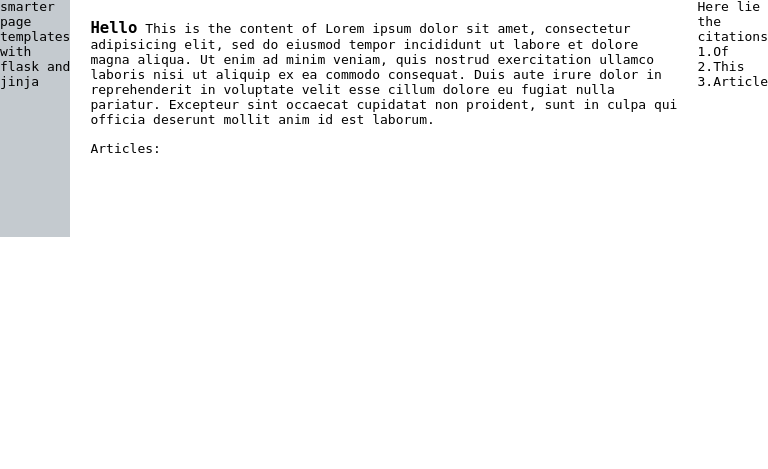
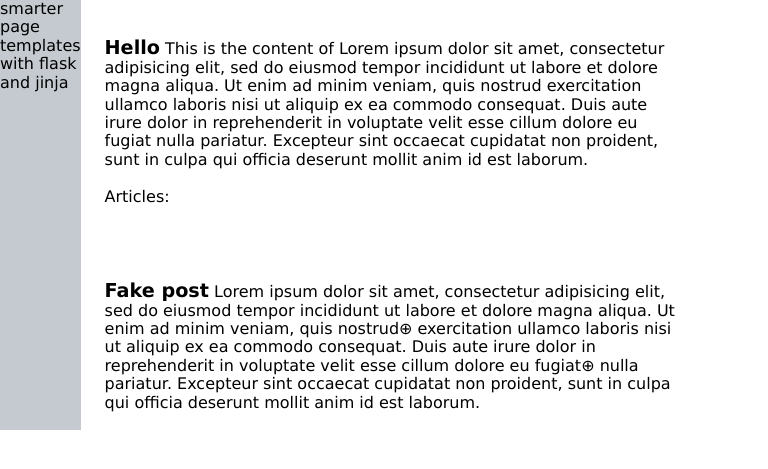
Before and after one commit to Odnes/pneumatic, a Flask app: page / in a window 768 px wide. Shown: the top 469 px of the page. Run offline with Flask 2, Linux system fonts and the light colour scheme; data that the repository does not hold is empty.

Commit message:
Add support for tufte-style responsive sidenotes

```diff
--- a/or_flask/static/css/styles.css
+++ b/or_flask/static/css/styles.css
@@ -17,27 +17,68 @@
    ---------------------------------------------------------*/
     body {
       display: flex;
-      font-family: monospace;
+      font-family: Verdana, monospace;
     }
     h1 {
       font-size: 1.2em;
       display:inline;
     }
+    sup {
+        line-height: 1.15em;
+    }
+    input.note-toggle {
+        display:none;
+    }
     .nav_wrap {
       background-color: rgba(138, 150,159,0.5);
       display:none;
+      max-width: 10em;
       }
     .content_wrap{
-      min-width: 400px;
-      margin: 20px;
+      max-width: 45em;
+      margin-left: 1.5em;
+      margin-right: 1.5em;
+    }
+    .sidenote{
+
+      float: right;
+      max-width: 20em;
+      margin-right: -22em;
+      clear:right;
+      position: relative;
+      transform: translateY(-30%);
+
+    }
+    .inline-title-button{
+      float: right;
     }
 
+@media only screen and (max-width: 75em) {
+    /*largely copied from tufte css*/
+    .sidenote {
+      display:none;
+    }
+    .note-toggle:checked + .sidenote{
+        display: block;
+        float: left;
+        left: 1rem;
+        clear: both;
+        width: 95%;
+        max-width: 95%;
+        margin: 1rem 2.5%;
+        vertical-align: baseline;
+        position: relative;
+    }
+}
 @media only screen and (min-width: 30em) {
     .inline-title {
         display:none;
     }
     .nav_wrap {
       display: flex;
+    }
+    .content_wrap{
+      margin-right: 5em;
     }
 }
 
--- a/or_flask/templates/sample_page.html
+++ b/or_flask/templates/sample_page.html
@@ -18,6 +18,7 @@
 {% endblock %}
 
 {% block content %}
+<br><br>
 <h1>Hello</h1>
 This is the content of Lorem ipsum dolor sit amet, consectetur adipisicing elit, sed do eiusmod
 tempor incididunt ut labore et dolore magna aliqua. Ut enim ad minim veniam,
@@ -26,10 +27,11 @@ consequat. Duis aute irure dolor in reprehenderit in voluptate velit esse
 cillum dolore eu fugiat nulla pariatur. Excepteur sint occaecat cupidatat non
 proident, sunt in culpa qui officia deserunt mollit anim id est laborum.
 <br><br>
+
 Articles:<br>
 {% for i in article %}
     <span id="{{i.slug}}">
-    <div  class="inline-title"><h1>{{ i['title'] }}</h1> <button>|||</button><br></div>
+    <div  class="inline-title"><h1>{{ i['title'] }}</h1> <button class="inline-title-button">|||</button><br></div>
     {{ i['content']|safe }} <br> <!-- safe filter necessary for rendering html -->
     Tags:<br>
         {% for j in i.tags_list %}
@@ -54,6 +56,21 @@ Articles:<br>
     {{ i['name'] }}<br>
 {% endfor %}
 
+
+<h1>Fake post</h1>
+
+Lorem ipsum dolor sit amet, consectetur adipisicing elit, sed do eiusmod
+tempor incididunt ut labore et dolore magna aliqua. Ut enim ad minim veniam,
+quis nostrud<label for="nostrud">⊕</label><input  type="checkbox" class="note-toggle"
+id="nostrud" ><sup class="sidenote">This is the content of the
+sidenote for "nostrud"</sup> exercitation ullamco laboris nisi ut aliquip ex ea commodo
+consequat. Duis aute irure dolor in reprehenderit in voluptate velit esse
+cillum dolore eu fugiat<label for="fugiat">⊕</label><input  type="checkbox" class="note-toggle"
+id="fugiat"><sup class="sidenote">This is the content of the
+sidenote for "fugiat"</sup> nulla pariatur. Excepteur sint occaecat
+cupidatat non proident, sunt in culpa qui officia deserunt mollit anim id
+est laborum.
+<br><br>
 {% if previous_url %}
     <a href="{{ previous_url }}">Newer posts</a>
     {% endif %}
@@ -62,10 +79,3 @@ Articles:<br>
 {% endif %}
 
 {% endblock %}
-
-{% block citations %}
-Here lie the citations
-1.Of<br>
-2.This<br>
-3.Article
-{% endblock %}
```
